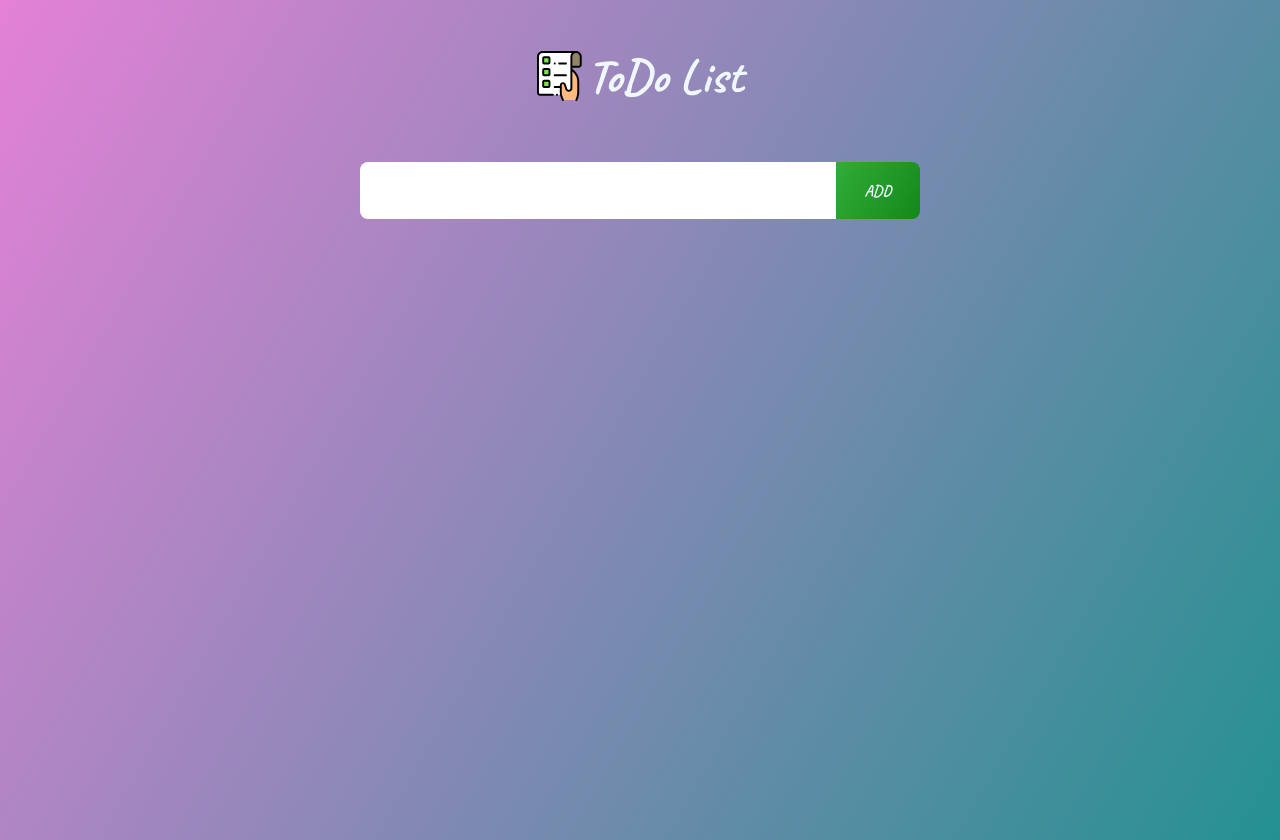
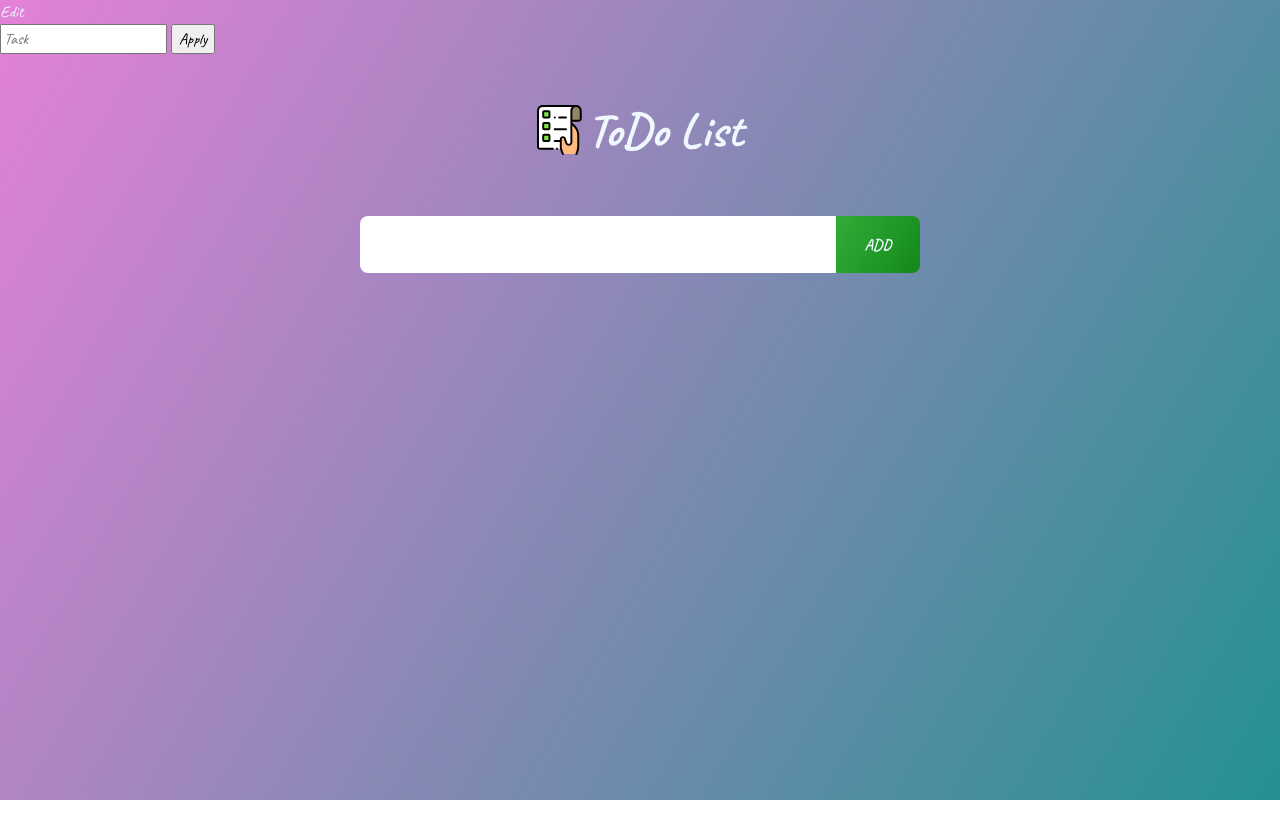
Before and after one commit to valeriadmitrievna1506dev/todo-project, a website: page client/index.html in a window 1280 px wide. After the commit the page ends 800 px from the top, so only its background shows below. Drawn offline with Linux system fonts and the light colour scheme; no server answers.

Commit message:
add icon and modal window for editing task

```diff
--- a/client/index.html
+++ b/client/index.html
@@ -2,6 +2,7 @@
 <html lang="en">
   <head>
     <meta charset="UTF-8" />
+    <link rel="icon" href="./images/checkmark.svg">
     <link rel="stylesheet" href="./font/stylesheet.css" />
     <link rel="stylesheet" href="./styles/null.css" />
     <link rel="stylesheet" href="./styles/main.css" />
@@ -9,6 +10,13 @@
     <title>ToDo</title>
   </head>
   <body>
+    <div class="edit_modal">
+      <form class="body">
+        <p>Edit</p>
+        <input autofocus type="text" placeholder="Task"/>
+        <button type="submit">Apply</button>
+      </form>
+    </div>
     <h1>
       <svg
         xmlns="http://www.w3.org/2000/svg"
```
